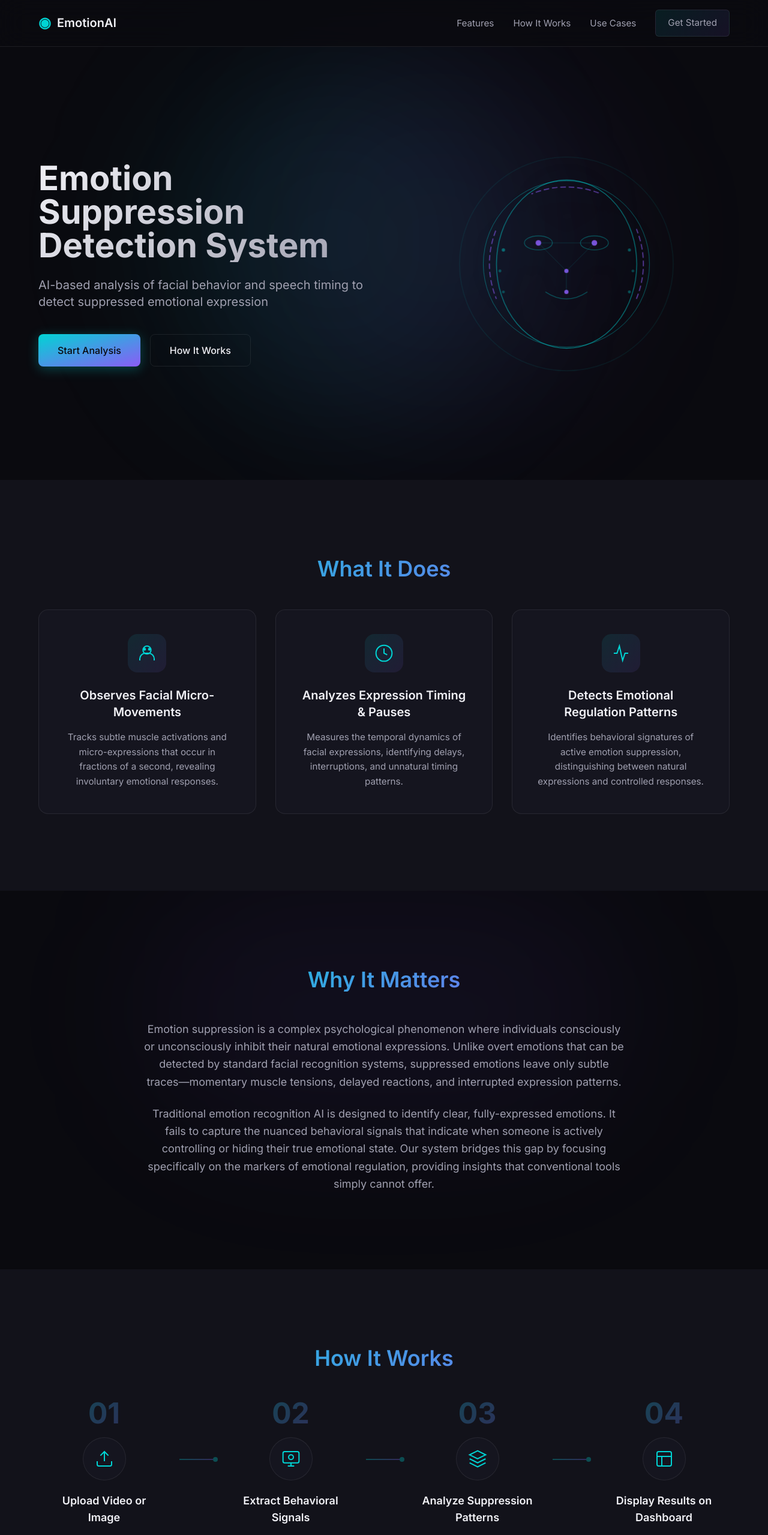
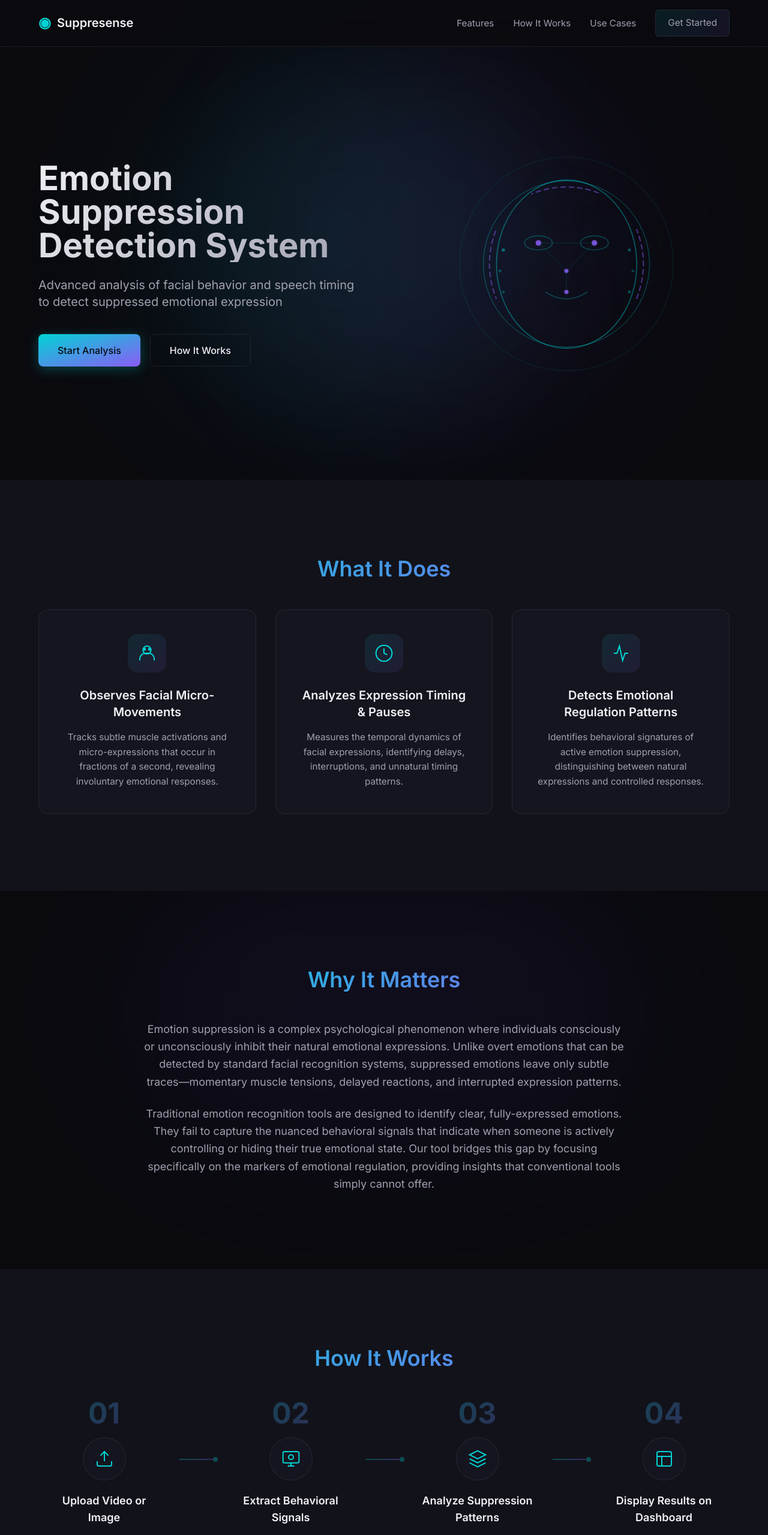
Before and after one commit to ady-31/Emotion-suppression-frontend, a React (Vite) app: page / in a window 1280 px wide. Shown: the top 2559 px of the page at 60% size. Built offline with nearby package versions, Linux system fonts and the light colour scheme.

Commit message:
feat: Update branding and improve descriptions across multiple components

```diff
--- a/index.html
+++ b/index.html
@@ -5,7 +5,7 @@
     <link rel="icon" type="image/svg+xml" href="/favicon.svg" />
     <meta name="viewport" content="width=device-width, initial-scale=1.0" />
     <link href="https://fonts.googleapis.com/css2?family=Inter:wght@300;400;500;600;700&display=swap" rel="stylesheet">
-    <title>Emotion Suppression Detection System</title>
+    <title>Suppresense - Emotion Suppression Detection Tool</title>
   </head>
   <body class="bg-bg-primary text-text-primary font-inter">
     <div id="root"></div>
--- a/src/components/Footer.jsx
+++ b/src/components/Footer.jsx
@@ -6,11 +6,11 @@ const Footer = () => {
           {/* Brand */}
           <div className="inline-flex items-center gap-2.5 text-xl font-semibold mb-4">
             <span className="text-accent-cyan text-2xl">◉</span>
-            <span>EmotionAI</span>
+            <span>Suppresense</span>
           </div>
 
           <p className="text-text-muted mb-6">
-            Advanced AI for understanding human emotional expression
+            Advanced tool for understanding human emotional expression
           </p>
 
           {/* Links */}
--- a/src/components/Hero.jsx
+++ b/src/components/Hero.jsx
@@ -60,7 +60,7 @@ const Hero = () => {
             Emotion Suppression Detection System
           </h1>
           <p className="text-lg md:text-xl text-text-secondary mb-10 leading-relaxed">
-            AI-based analysis of facial behavior and speech timing to detect suppressed emotional expression
+            Advanced analysis of facial behavior and speech timing to detect suppressed emotional expression
           </p>
           <div className="flex flex-col sm:flex-row gap-4 justify-center lg:justify-start">
             <button
--- a/src/components/Navbar.jsx
+++ b/src/components/Navbar.jsx
@@ -36,7 +36,7 @@ const Navbar = () => {
         {/* Logo */}
         <div className="flex items-center gap-2.5 text-xl font-semibold">
           <span className="text-accent-cyan text-2xl">◉</span>
-          <span>EmotionAI</span>
+          <span>Suppresense</span>
         </div>
 
         {/* Navigation Links */}
--- a/src/components/WhyItMatters.jsx
+++ b/src/components/WhyItMatters.jsx
@@ -15,7 +15,7 @@ const WhyItMatters = () => {
               Emotion suppression is a complex psychological phenomenon where individuals consciously or unconsciously inhibit their natural emotional expressions. Unlike overt emotions that can be detected by standard facial recognition systems, suppressed emotions leave only subtle traces—momentary muscle tensions, delayed reactions, and interrupted expression patterns.
             </p>
             <p className="animate-on-scroll text-text-secondary text-lg leading-relaxed">
-              Traditional emotion recognition AI is designed to identify clear, fully-expressed emotions. It fails to capture the nuanced behavioral signals that indicate when someone is actively controlling or hiding their true emotional state. Our system bridges this gap by focusing specifically on the markers of emotional regulation, providing insights that conventional tools simply cannot offer.
+              Traditional emotion recognition tools are designed to identify clear, fully-expressed emotions. They fail to capture the nuanced behavioral signals that indicate when someone is actively controlling or hiding their true emotional state. Our tool bridges this gap by focusing specifically on the markers of emotional regulation, providing insights that conventional tools simply cannot offer.
             </p>
           </div>
         </div>
--- a/src/pages/ProcessingScreen.jsx
+++ b/src/pages/ProcessingScreen.jsx
@@ -153,7 +153,7 @@ const ProcessingScreen = () => {
           <div className="lg:col-span-6">
             <div className="bg-bg-card/60 backdrop-blur-xl border border-white/[0.08] rounded-2xl p-6 md:p-8">
               <h3 className="text-sm font-medium text-text-muted uppercase tracking-wider mb-6">
-                AI Processing Pipeline
+                Processing Pipeline
               </h3>
 
               {/* Steps */}
```
